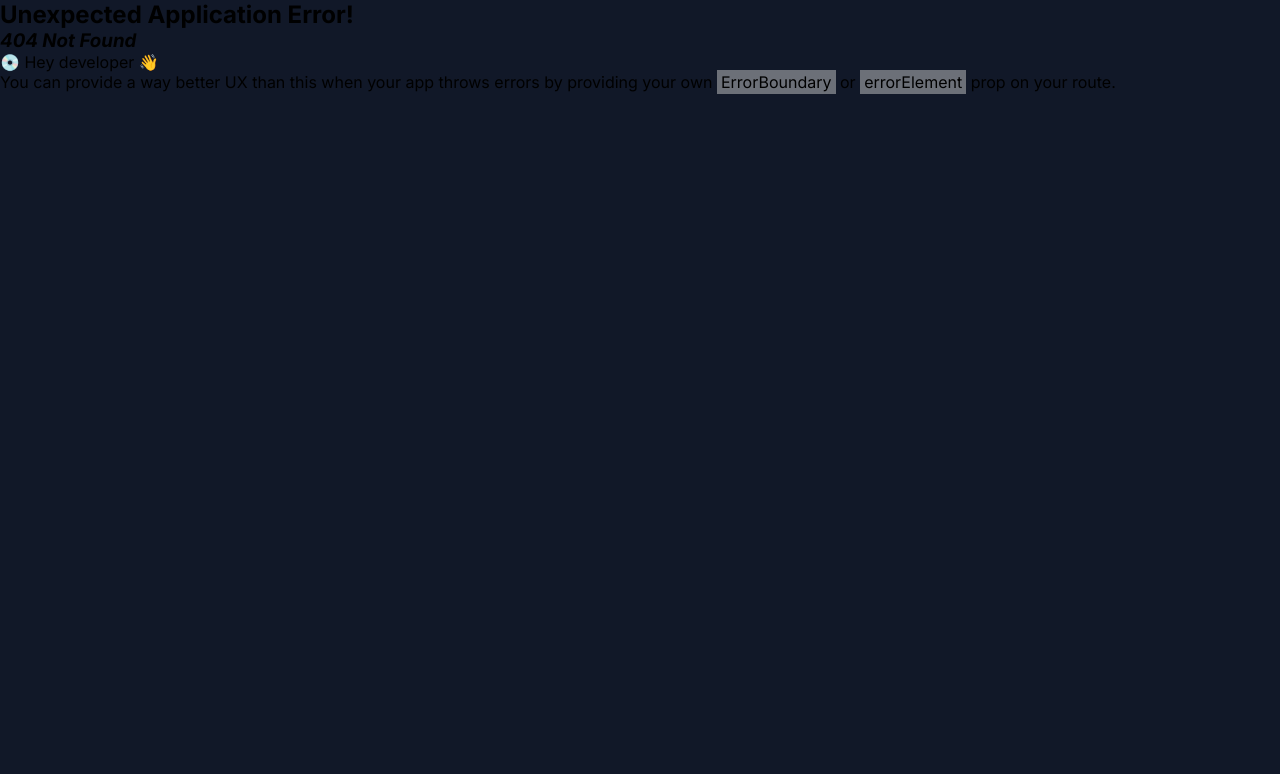
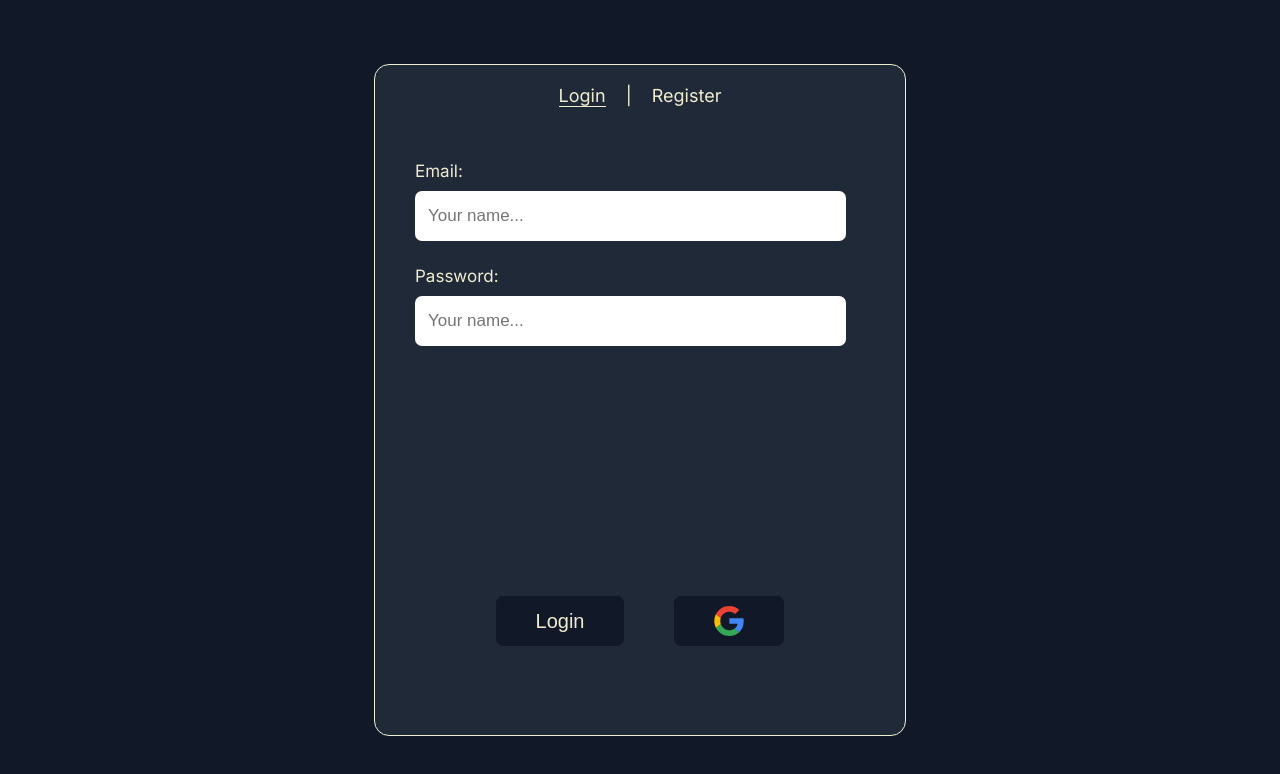
Before and after one commit to RadyaI/polling, a React (Vite) app: page /auth in a window 1280 px wide. Before the commit this address had no page. Shown: the top 774 px of the page. Built offline with nearby package versions, Linux system fonts and the light colour scheme.

Commit message:
Login form

```diff
--- a/package.json
+++ b/package.json
@@ -12,6 +12,7 @@
   "dependencies": {
     "firebase": "^11.0.1",
     "js-cookie": "^2.2.1",
+    "jsonwebtoken": "^9.0.2",
     "react": "^18.3.1",
     "react-dom": "^18.3.1",
     "react-router-dom": "^6.28.0",
--- /dev/null
+++ b/src/components/loader.jsx
@@ -0,0 +1,23 @@
+import styled, { keyframes } from "styled-components"
+
+export function Loader(){
+    return(
+        <>
+            <Load></Load>
+        </>
+    )
+}
+
+const animation = keyframes`
+    0% {width: 0%;}
+    50% {width: 50%}
+    100% {width: 100%}
+`
+
+const Load = styled.div`
+    position: absolute;
+    background-color: pink;
+    width: 100%;
+    height: 2px;
+    animation: ${animation} 500ms;
+`
--- a/src/components/navbar.jsx
+++ b/src/components/navbar.jsx
@@ -1,21 +1,29 @@
 import { useNavigate } from "react-router-dom"
 import styled, { createGlobalStyle } from "styled-components"
+import { Loader } from "./loader"
+import { useState } from "react"
 
 export default function Navbar() {
 
     const router = useNavigate()
+    const [isLoading, setIsLoading] = useState(false)
 
     function goTo(params) {
-        router(params)
+        setIsLoading(true)
+        setTimeout(() => {
+            router(params)
+            setIsLoading(false)
+        }, 500);
     }
 
     return (
         <>
+            {isLoading && (<Loader></Loader>)}
             <Content>
                 <div className="title">Online Polling</div>
                 <div className="menu">
                     <div className="menu-list" onClick={() => goTo('/create')}>Create Poll</div>
-                    <div className="menu-list"><button>Login</button></div>
+                    <div className="menu-list"><button onClick={() => goTo('/auth')}>Login</button></div>
                 </div>
             </Content>
         </>
--- /dev/null
+++ b/src/components/protectedRoute.jsx
@@ -0,0 +1,23 @@
+import { useEffect, useState } from "react";
+import { Navigate, useNavigate } from "react-router-dom";
+import { auth } from '../config/firebase'
+
+import { onAuthStateChanged } from 'firebase/auth'
+
+export function Protected({ View }) {
+
+    const [isLoggedIn, setIsLoggedIn] = useState(false)
+    useEffect(() => {
+        const subscribe = onAuthStateChanged(auth, (user) => {
+            if (user) {
+                setIsLoggedIn(true)
+            } else {
+                setIsLoggedIn(false)
+            }
+        })
+
+        return () => subscribe()
+    }, [])
+
+    return isLoggedIn ? <View /> : <Navigate to={"/"} replace />
+}
--- a/src/index.css
+++ b/src/index.css
@@ -7,7 +7,7 @@
   --text: #F0EDCF;
 }
 
-*{
+body{
   padding: 0;
   margin: 0;
   font-family: "Inter";
--- /dev/null
+++ b/src/pages/auth.jsx
@@ -0,0 +1,129 @@
+import { useState } from "react"
+import styled from "styled-components"
+import googleIcon from '../assets/google.svg'
+
+export function Auth() {
+
+    const [option, setOption] = useState("Login")
+
+    return (
+        <>
+            <Container>
+                <Card>
+                    <div className="option"><span onClick={() => setOption('Login')} className={`${option === 'Login' ? 'selected' : ''}`}>Login</span> | <span className={`${option === 'Register' ? 'selected' : ''}`} onClick={() => setOption('Register')}>Register</span></div>
+                    <div className="form">
+                        {option === 'Register' && (<div className="input-control">
+                            <label>Name: </label>
+                            <input type="text" className="input" placeholder="Your name..." />
+                        </div>)}
+                        <div className="input-control">
+                            <label>Email: </label>
+                            <input type="text" className="input" placeholder="Your name..." />
+                        </div>
+                        <div className="input-control">
+                            <label>Password: </label>
+                            <input type="text" className="input" placeholder="Your name..." />
+                        </div>
+                    </div>
+                    <div className="button">
+                        <button>{option}</button>
+                        <button><img src={googleIcon} alt="google" /></button>
+                    </div>
+                </Card>
+            </Container>
+        </>
+    )
+}
+
+const Container = styled.div`
+    width: 100%;
+    height: 100dvh;
+    display: flex;
+    justify-content: center;
+    align-items: center;
+`
+
+const Card = styled.div`
+    width: 500px;
+    height: 80dvh;
+    padding: 15px;
+    border-radius: 15px;
+    border: 1px solid var(--text);
+    background-color: var(--secondary);
+
+    .option{
+        padding: 5px;
+        text-align: center;
+        color: var(--text);
+        font-size: 18px;
+    }
+
+    .option span{
+        cursor: pointer;
+        margin: 0 15px;
+    }
+
+    .form{
+        width: 90%;
+        height: 68%;
+        margin: 0 auto;
+        margin-top: 20px;
+    }
+
+    .input-control{
+        display: flex;
+        flex-direction: column;
+        margin-top: 25px;
+    }
+
+    .input-control:nth-child(1){
+        margin-top: 50px;
+    }
+
+    .input-control label{
+        font-size: 17px;
+        color: var(--text);
+    }
+
+    .input-control .input{
+        border: none;
+        outline: none;
+        width: 90%;
+        padding: 15px 13px;
+        border-radius: 7px;
+        font-size: 17px;
+        margin-top: 10px;
+    }
+
+    .button{
+        display: flex;
+        justify-content: center;
+        gap: 50px;
+    }
+
+    .button button{
+        border: none;
+        cursor: pointer;
+        padding: 10px 40px;
+        font-size: 20px;
+        border-radius: 7px;
+        color: var(--text);
+        background-color: var(--primary);
+    }
+
+    .button button:nth-child(2) img{
+        width: 30px;
+        height: 30px;
+        display: flex;
+        justify-content: center;
+        align-items: center;
+    }
+
+    .selected{
+        border-bottom: 1px solid var(--text);
+    }
+
+    @media only screen and (max-width: 700px){
+        width: 85%;
+    }
+`
--- a/src/dashboard.jsx
+++ b/src/pages/dashboard.jsx
@@ -1,8 +1,8 @@
 import styled, { createGlobalStyle } from "styled-components"
-
-import Navbar from "./components/navbar"
+import Navbar from "../components/navbar"
 
 export default function Dashboard() {
+
     return (
         <>
             <Navbar></Navbar>
--- /dev/null
+++ b/src/pages/polling/create.jsx
@@ -0,0 +1,8 @@
+
+export function CreatePoll() {
+    return (
+        <>
+            <p>Ini Create</p>
+        </>
+    )
+}
--- a/src/router/index.jsx
+++ b/src/router/index.jsx
@@ -1,10 +1,21 @@
 import { createBrowserRouter } from "react-router-dom";
-import Dashboard from "../dashboard";
+import Dashboard from "../pages/dashboard";
+import { Auth } from "../pages/auth";
+import { Protected } from "../components/protectedRoute";
+import { CreatePoll } from "../pages/polling/create";
 
 const router = createBrowserRouter([
     {
         path: '/',
         Component: Dashboard
+    },
+    {
+        path: '/auth',
+        Component: Auth
+    },
+    {
+        path: '/create',
+        Component: () => <Protected View={CreatePoll} />
     }
 ])
 
```
Also changed, not shown: src/assets/google.svg (added), 1 other file (tests, documents, lock files or other folders).
